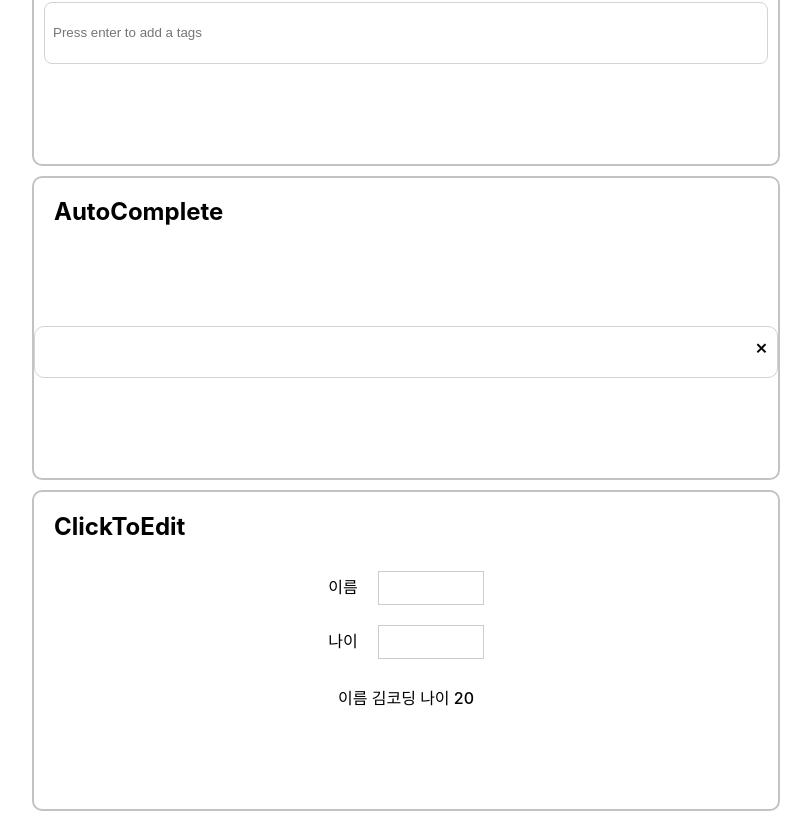
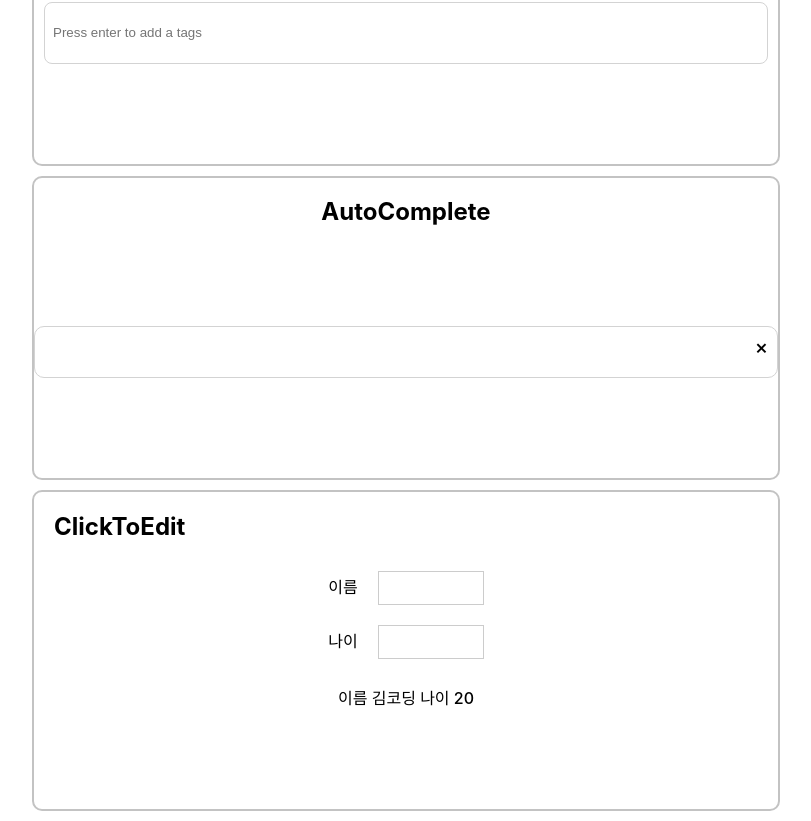
Before and after one commit to h1un/wanted_pre_onboarding, a React (Create React App) app in the folder wanted_pre_onboarding/: page / in a window 1280 px wide. Shown: the part 1178-1999 px from the top of the page, without its empty margins (234-1045 px from the left). Built offline with nearby package versions, Linux system fonts and the light colour scheme.

Commit message:
fix : AutoComplete 수정

```diff
--- a/wanted_pre_onboarding/src/component/AutoComplete.css
+++ b/wanted_pre_onboarding/src/component/AutoComplete.css
@@ -2,6 +2,15 @@
     display: flex;
     position: relative;
     margin: 100px 0;
+}
+.wrapper2 {
+    position: relative;
+    text-align: center;
+    margin: 10px 10px;
+    border: 2px solid #c3c3c3;
+    border-radius: 10px;
+    /*padding: 0 20px;*/
+    font-weight: 500;
 }
 .autoComplete input {
     width: 100%;
--- a/wanted_pre_onboarding/src/component/AutoComplete.js
+++ b/wanted_pre_onboarding/src/component/AutoComplete.js
@@ -34,7 +34,7 @@ const AutoComplete = () => {
     }
 
     return (
-        <div className="wrapper">
+        <div className="wrapper2">
             <h2>AutoComplete</h2>
             <div className="autoComplete">
                 <input
```
